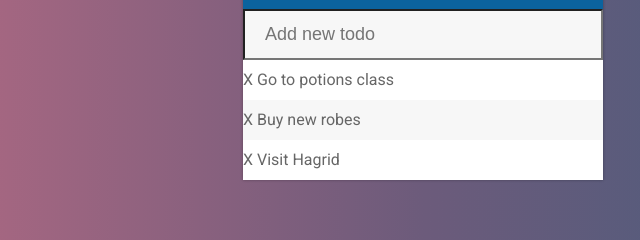
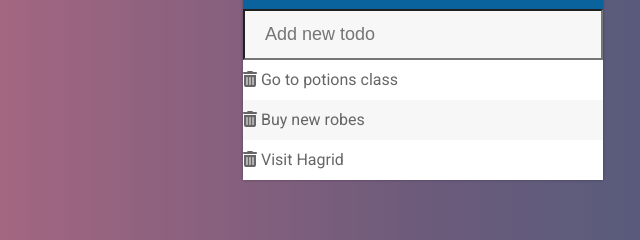
Before and after one commit to kjbennicke/jQuery-Todo-App, a plain HTML site: page index.html in a window 1280 px wide. Shown: the part 139-379 px from the top of the page, 217-857 px from the left. Drawn offline with Linux system fonts and the light colour scheme.

Commit message:
Added delete icon to generate on each list item.

```diff
--- a/index.html
+++ b/index.html
@@ -19,9 +19,9 @@
         <h1>To-do List <i class="fas fa-pencil-alt"></i></h1>
         <input type="text" placeholder="Add new todo">
         <ul>
-            <li><span>X</span> Go to potions class</li>
-            <li><span>X</span> Buy new robes</li>
-            <li><span>X</span> Visit Hagrid</li>
+            <li><span><i class="fas fa-trash-alt"></i></span> Go to potions class</li>
+            <li><span><i class="fas fa-trash-alt"></i></span> Buy new robes</li>
+            <li><span><i class="fas fa-trash-alt"></i></span> Visit Hagrid</li>
         </ul>
 
     </div>
```
